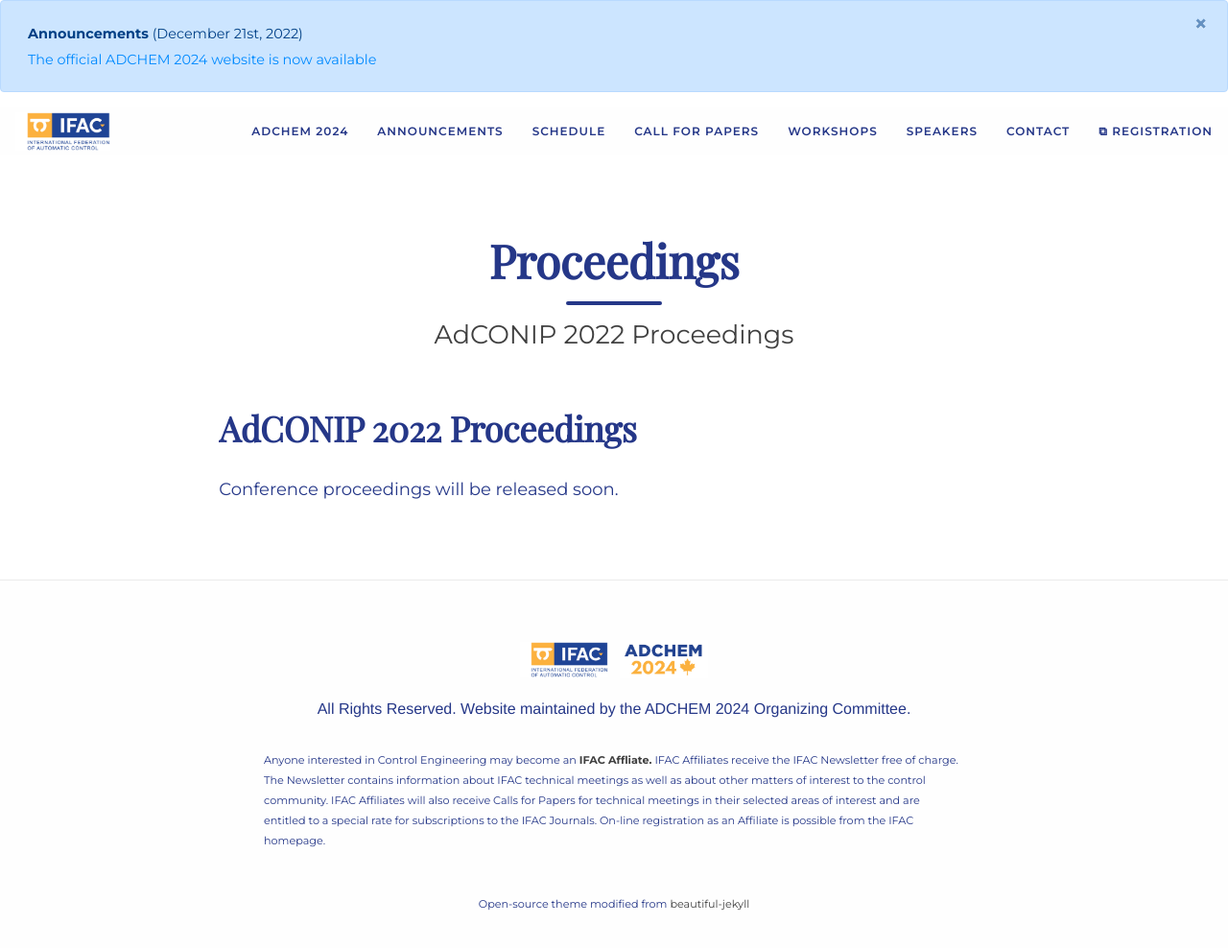
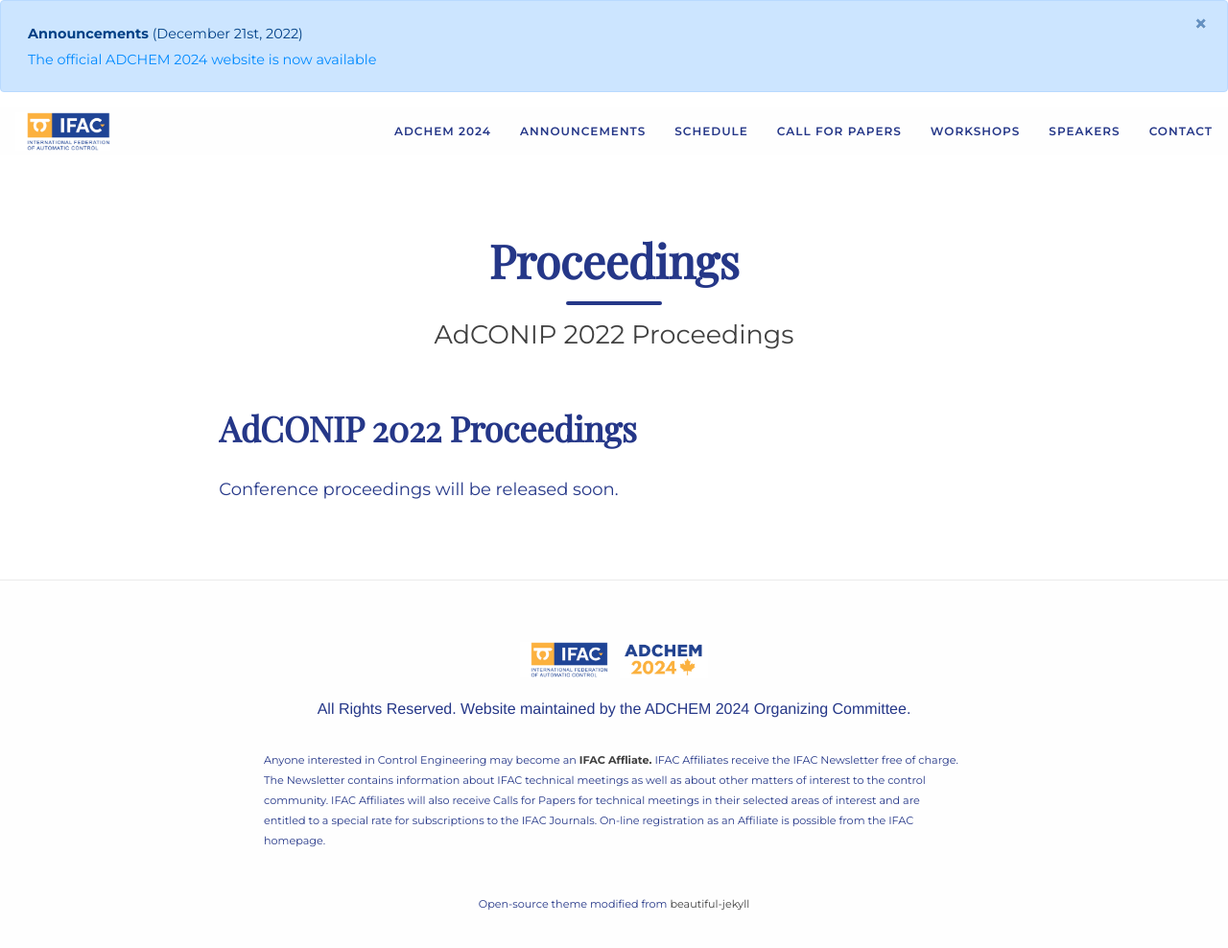
Before and after one commit to daisubc/ADCHEM2024, a Jekyll site: the page built from _pages/proceedings.md, in a window 1280 px wide and 1001 px high. Shown: the top 988 px of the window at 96% size. Built offline with Jekyll 4.4.1, drawn with Linux system fonts in a browser that asks for light colours; nearby versions of some CDN libraries; some web fonts are replaced.

Commit message:
remove reg link

```diff
--- a/_config.yml
+++ b/_config.yml
@@ -15,7 +15,7 @@
   Speakers: "/speakers"
   # Organizers: "/organizers/"
   Contact: "/contact"
-  ⧉ Registration: "http://controls.papercept.net/registration/"
+  # ⧉ Registration: "http://controls.papercept.net/registration/"
 
 collections:
   pages:
```
